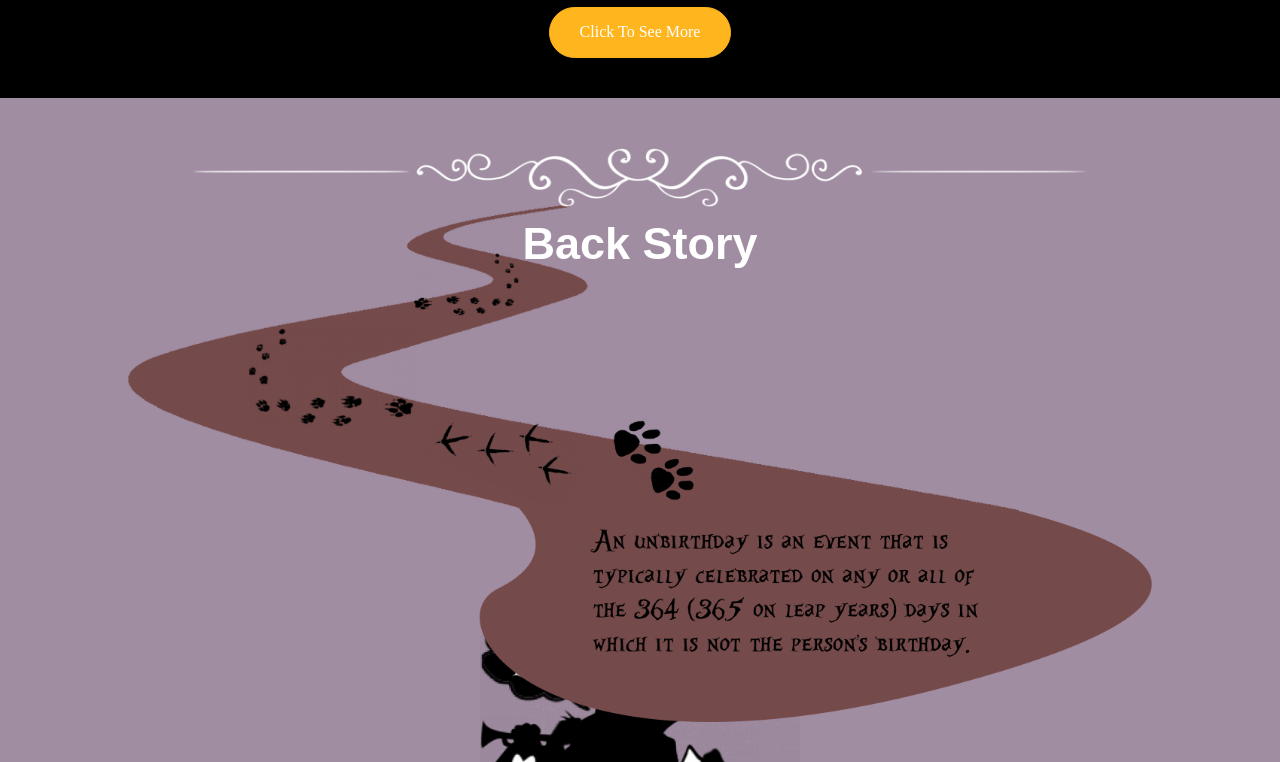
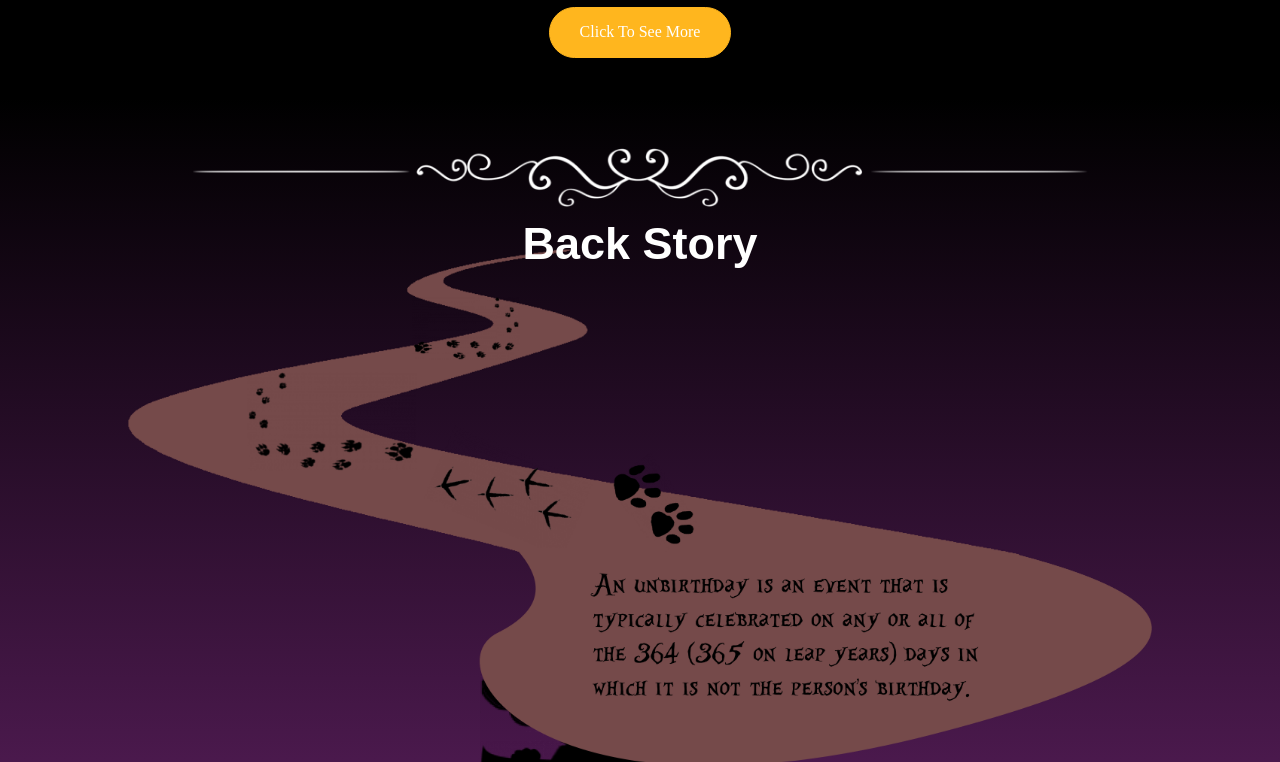
Before and after one commit to heyitskaili/AliceinWonderland, a plain HTML site: page deploy/index.html in a window 1280 px wide. Shown: the part 2878-3640 px from the top of the page. Drawn offline with nearby package versions, Linux system fonts and the light colour scheme; a web font is replaced by a local one.

Commit message:
damn I am smart

```diff
--- a/deploy/index.html
+++ b/deploy/index.html
@@ -176,7 +176,7 @@
 
     </section>
     <section id="section5">
-
+    <section id="section5-img">
         <h1>
             <div class="divider">
                 <img src="img/section3/dividertop.png" alt="dividertop">
@@ -188,7 +188,7 @@
         <!-- <p>An unbirthday is an event that is typically celebrated on any or all of the 364 (365 on leap years) days in which
             it is not the person's birthday. </p> -->
 
-
+        </section>
 
     </section>
     <section id="section6">
--- a/dev/scss/sections/_section5.scss
+++ b/dev/scss/sections/_section5.scss
@@ -5,7 +5,8 @@
 
 
 #section5 {
-background-color: $lightpurple;
+    background: rgb(166,56,171);
+    background: linear-gradient(0deg, rgba(166,56,171,1) 0%, rgba(0,0,0,1) 100%);
 
     padding-top: 20px;
 
@@ -16,9 +17,9 @@ background-color: $lightpurple;
     }
 
 
+    #section5-img{
 
-
-    padding-bottom: 180%;
+        padding-bottom: 180%;
 
     background-image: url('../img/section5/path3.png'),
     url('../img/section5/path5.png'),
@@ -73,4 +74,8 @@ background-color: $lightpurple;
         25%;
     }
 
+    }
+
+
+
 }
```
Also changed, not shown: deploy/css/styles.css, 1 other file.
